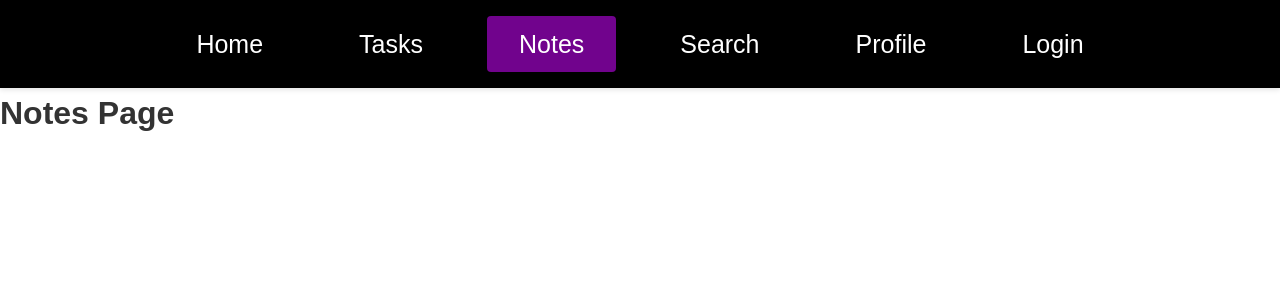
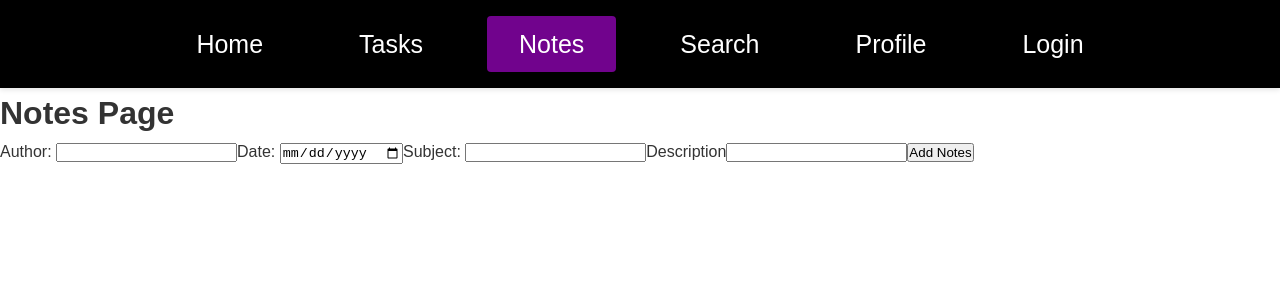
Before and after one commit to Ajai-L16/assignment-tracking, a React (Create React App) app: page /notes in a window 1280 px wide. Shown: the top 300 px of the page. Built offline with nearby package versions, Linux system fonts and the light colour scheme.

Commit message:
13th commit

```diff
--- a/src/App.css
+++ b/src/App.css
@@ -47,7 +47,7 @@ color: white;
 }
 
 .links a:hover {
-  background: linear-gradient(180deg, rgb(199, 5, 141), rgb(113, 3, 141));
+  background: linear-gradient(45deg, rgb(199, 5, 141), rgb(113, 3, 141));
 }
 
 .links a.active {
--- a/src/Pages/Notes.js
+++ b/src/Pages/Notes.js
@@ -1,7 +1,35 @@
+import ".././Styles/Notes.css"
+import {useForm} from "react-hook-form";
+
+
 function Notes() {
+  const {
+      register,
+      handleSubmit,
+      formState: { errors },
+  } = useForm();
+
+   const onSubmitHandler = (e) => {
+        console.log(e);
+        alert("data added successfully");
+    };
+
   return (
-  <h1 className="">Notes Page</h1>
+    <div className="notes">
+      <h1 className="">Notes Page</h1>
+         <form onSubmit={handleSubmit(onSubmitHandler)}>
+                <label>Author: </label>
+                <input {...register("name")}type="text" />
+                <label>Date: </label>
+                <input {...register("date")} type="date" />
+                <label>Subject: </label>
+                <input {...register("subject")} type="text" />
+                <label>Description</label>
+                <input {...register("description")} type="text" />
+                <button type="submit">Add Notes</button>
+            </form>
 
+    </div>
   );
 }
 export default Notes;
--- /dev/null
+++ b/src/Styles/Notes.css
@@ -0,0 +1,34 @@
+.form {
+    text-align: center;
+}
+
+.form form {
+    width: 40%;
+    margin: 40px auto;
+    padding: 10px;
+    border: 1px solid blue;
+    border-radius: 8px;
+    display: flex;
+    flex-direction: column;
+    text-align: left;
+    gap: 10px;
+}
+
+.forms input {
+    padding: 10px;
+    font-size: 18px;
+}
+
+.forms label {
+    font-size: 20px;
+    font-weight: 600;
+}
+
+.forms button {
+    border: none;
+    padding: 8px 16px;
+    border-radius: 10px;
+    background-color: blue;
+    color: white;
+    font-size: 24px;
+}
```
